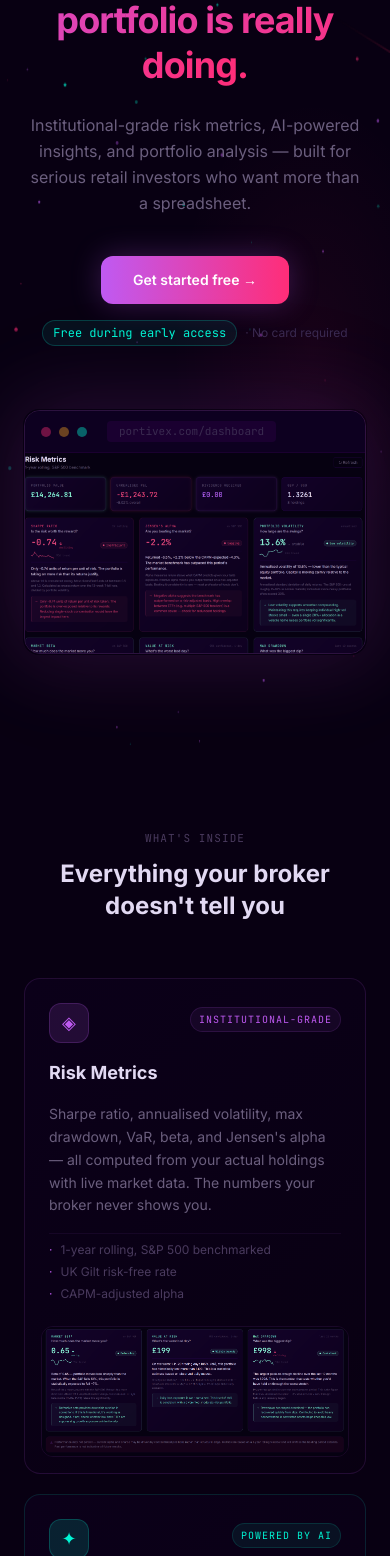
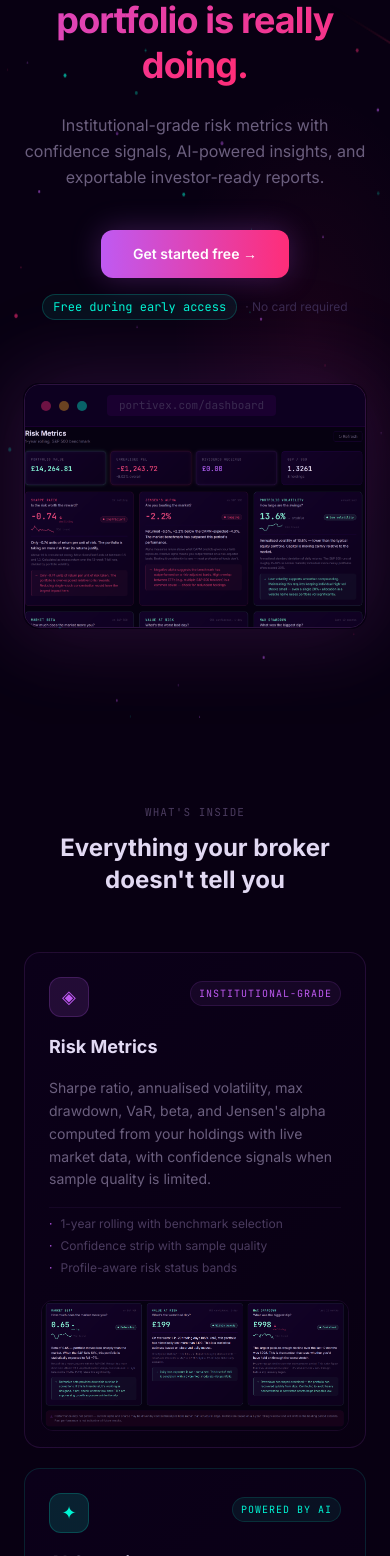
Before and after one commit to henryg1209005-beep/portfolio_tracker, a Next.js app in the folder web/: page / in a window 390 px wide. Shown: the part 392-1948 px from the top of the page. Built offline with nearby package versions, Linux system fonts and the light colour scheme; no server answers.

Commit message:
Refresh landing page USP copy for confidence-aware metrics and exports

```diff
--- a/web/app/page.tsx
+++ b/web/app/page.tsx
@@ -3,9 +3,6 @@ import { useState, useEffect, useRef } from "react";
 import Link from "next/link";
 import Image from "next/image";
 import { useUser, UserButton } from "@clerk/nextjs";
-
-
-// ── Feature data ──────────────────────────────────────────────────────────────
 
 const FEATURES = [
   {
@@ -15,8 +12,8 @@ const FEATURES = [
     title: "Risk Metrics",
     tag: "Institutional-grade",
     description:
-      "Sharpe ratio, annualised volatility, max drawdown, VaR, beta, and Jensen's alpha — all computed from your actual holdings with live market data. The numbers your broker never shows you.",
-    bullets: ["1-year rolling, S&P 500 benchmarked", "UK Gilt risk-free rate", "CAPM-adjusted alpha"],
+      "Sharpe ratio, annualised volatility, max drawdown, VaR, beta, and Jensen's alpha computed from your holdings with live market data, with confidence signals when sample quality is limited.",
+    bullets: ["1-year rolling with benchmark selection", "Confidence strip with sample quality", "Profile-aware risk status bands"],
     screen: "/screen-metrics2.png",
   },
   {
@@ -48,7 +45,7 @@ const FEATURES = [
     title: "Charts & Tracking",
     tag: "Visual analytics",
     description:
-      "Portfolio vs S&P 500 performance indexed to 100. Drawdown from peak. P&L by holding. Allocation breakdown. All charts update in real time when you add or remove positions.",
+      "Portfolio vs benchmark performance indexed to 100. Drawdown from peak. P&L by holding. Allocation breakdown. All charts update in real time when you add or remove positions.",
     bullets: ["1M · 3M · 6M · 1Y · 5Y timeframes", "Correlation heatmap", "Live P&L tracking"],
     screen: "/screen-charts.png",
   },
@@ -68,11 +65,9 @@ const STEPS = [
   {
     n: "03",
     title: "Get professional analysis",
-    body: "Risk metrics, AI report, and portfolio review — all on demand. Designed for retail investors who want more than a number.",
+    body: "Risk metrics, AI report, portfolio review, and exportable CSV/JSON reports all on demand. Built for investors who need numbers they can trust and share.",
   },
 ];
-
-// ── Page ──────────────────────────────────────────────────────────────────────
 
 function Particles() {
   const canvasRef = useRef<HTMLCanvasElement>(null);
@@ -83,7 +78,10 @@ function Particles() {
     if (!ctx) return;
 
     let animId: number;
-    const resize = () => { canvas.width = canvas.offsetWidth; canvas.height = canvas.offsetHeight; };
+    const resize = () => {
+      canvas.width = canvas.offsetWidth;
+      canvas.height = canvas.offsetHeight;
+    };
     resize();
     window.addEventListener("resize", resize);
 
@@ -117,8 +115,13 @@ function Particles() {
       animId = requestAnimationFrame(draw);
     };
     draw();
-    return () => { cancelAnimationFrame(animId); window.removeEventListener("resize", resize); };
+
+    return () => {
+      cancelAnimationFrame(animId);
+      window.removeEventListener("resize", resize);
+    };
   }, []);
+
   return <canvas ref={canvasRef} className="absolute inset-0 w-full h-full pointer-events-none" />;
 }
 
@@ -131,7 +134,10 @@ function Meteors() {
     if (!ctx) return;
 
     let animId: number;
-    const resize = () => { canvas.width = canvas.offsetWidth; canvas.height = canvas.offsetHeight; };
+    const resize = () => {
+      canvas.width = canvas.offsetWidth;
+      canvas.height = canvas.offsetHeight;
+    };
     resize();
     window.addEventListener("resize", resize);
 
@@ -149,7 +155,6 @@ function Meteors() {
       m.active = true;
     };
 
-    // stagger initial spawns
     meteors.forEach((m, i) => setTimeout(() => spawn(m), i * 1800 + Math.random() * 3000));
 
     const draw = () => {
@@ -159,7 +164,11 @@ function Meteors() {
         m.x += m.speed;
         m.y += m.speed * 0.5;
         m.alpha -= 0.012;
-        if (m.alpha <= 0) { m.active = false; setTimeout(() => spawn(m), Math.random() * 4000 + 1500); continue; }
+        if (m.alpha <= 0) {
+          m.active = false;
+          setTimeout(() => spawn(m), Math.random() * 4000 + 1500);
+          continue;
+        }
         const grad = ctx.createLinearGradient(m.x, m.y, m.x - m.len, m.y - m.len * 0.5);
         grad.addColorStop(0, m.color);
         grad.addColorStop(1, "transparent");
@@ -175,8 +184,13 @@ function Meteors() {
       animId = requestAnimationFrame(draw);
     };
     draw();
-    return () => { cancelAnimationFrame(animId); window.removeEventListener("resize", resize); };
+
+    return () => {
+      cancelAnimationFrame(animId);
+      window.removeEventListener("resize", resize);
+    };
   }, []);
+
   return <canvas ref={canvasRef} className="absolute inset-0 w-full h-full pointer-events-none" />;
 }
 
@@ -185,7 +199,12 @@ function useInView(ref: React.RefObject<HTMLElement | null>) {
   useEffect(() => {
     const el = ref.current;
     if (!el) return;
-    const obs = new IntersectionObserver(([e]) => { if (e.isIntersecting) { setVisible(true); obs.disconnect(); } }, { threshold: 0.12 });
+    const obs = new IntersectionObserver(([e]) => {
+      if (e.isIntersecting) {
+        setVisible(true);
+        obs.disconnect();
+      }
+    }, { threshold: 0.12 });
     obs.observe(el);
     return () => obs.disconnect();
   }, [ref]);
@@ -199,20 +218,10 @@ export default function LandingPage() {
   const [mobileMenuOpen, setMobileMenuOpen] = useState(false);
 
   return (
-    <div
-      className="min-h-screen flex flex-col"
-      style={{ background: "#080012", color: "#e2d9f3" }}
-    >
-      {/* ── Nav ── */}
-      <nav
-        className="sticky top-0 z-50 flex flex-col"
-        style={{ background: "#08001299", backdropFilter: "blur(12px)", borderBottom: "1px solid #1a0030" }}
-      >
-        {/* Main row */}
+    <div className="min-h-screen flex flex-col" style={{ background: "#080012", color: "#e2d9f3" }}>
+      <nav className="sticky top-0 z-50 flex flex-col" style={{ background: "#08001299", backdropFilter: "blur(12px)", borderBottom: "1px solid #1a0030" }}>
         <div className="flex items-center justify-between px-6 py-4">
           <Image src="/logo.png" alt="Portivex" width={140} height={46} className="object-contain" />
-
-          {/* Desktop anchor links */}
           <div className="hidden md:flex items-center gap-7">
             {[
               { label: "Features", href: "#features" },
@@ -225,15 +234,14 @@ export default function LandingPage() {
                 {...(external ? { target: "_blank", rel: "noopener noreferrer" } : {})}
                 className="text-sm transition-colors"
                 style={{ color: "#6b5e7e" }}
-                onMouseEnter={e => (e.currentTarget.style.color = label === "Discord" ? "#bf5af2" : "#e2d9f3")}
-                onMouseLeave={e => (e.currentTarget.style.color = "#6b5e7e")}
+                onMouseEnter={(e) => (e.currentTarget.style.color = label === "Discord" ? "#bf5af2" : "#e2d9f3")}
+                onMouseLeave={(e) => (e.currentTarget.style.color = "#6b5e7e")}
               >
                 {label}
               </a>
             ))}
           </div>
 
-          {/* Auth + mobile hamburger */}
           <div className="flex items-center gap-3">
             {isLoaded && isSignedIn ? (
               <>
@@ -253,7 +261,7 @@ export default function LandingPage() {
                 <button
                   className="md:hidden p-2 rounded-lg transition-colors text-base leading-none"
                   style={{ color: "#6b5e7e", border: "1px solid #1a0030" }}
-                  onClick={() => setMobileMenuOpen(m => !m)}
+                  onClick={() => setMobileMenuOpen((m) => !m)}
                   aria-label="Menu"
                 >
                   {mobileMenuOpen ? "✕" : "☰"}
@@ -263,53 +271,29 @@ export default function LandingPage() {
           </div>
         </div>
 
-        {/* Mobile dropdown */}
         {mobileMenuOpen && (
-          <div
-            className="md:hidden flex flex-col px-6 pb-4 gap-1"
-            style={{ borderTop: "1px solid #1a0030" }}
-          >
+          <div className="md:hidden flex flex-col px-6 pb-4 gap-1" style={{ borderTop: "1px solid #1a0030" }}>
             {[
               { label: "Features", href: "#features" },
               { label: "How it works", href: "#how-it-works" },
             ].map(({ label, href }) => (
-              <a
-                key={label}
-                href={href}
-                onClick={() => setMobileMenuOpen(false)}
-                className="py-3 text-sm border-b transition-colors"
-                style={{ color: "#6b5e7e", borderColor: "#1a0030" }}
-              >
+              <a key={label} href={href} onClick={() => setMobileMenuOpen(false)} className="py-3 text-sm border-b transition-colors" style={{ color: "#6b5e7e", borderColor: "#1a0030" }}>
                 {label}
               </a>
             ))}
-            <a
-              href="https://discord.gg/MabTm9Z4zR"
-              target="_blank"
-              rel="noopener noreferrer"
-              onClick={() => setMobileMenuOpen(false)}
-              className="py-3 text-sm border-b transition-colors"
-              style={{ color: "#bf5af2", borderColor: "#1a0030" }}
-            >
+            <a href="https://discord.gg/MabTm9Z4zR" target="_blank" rel="noopener noreferrer" onClick={() => setMobileMenuOpen(false)} className="py-3 text-sm border-b transition-colors" style={{ color: "#bf5af2", borderColor: "#1a0030" }}>
               Discord →
             </a>
-            <Link
-              href="/sign-in"
-              onClick={() => setMobileMenuOpen(false)}
-              className="py-3 text-sm transition-colors"
-              style={{ color: "#6b5e7e" }}
-            >
+            <Link href="/sign-in" onClick={() => setMobileMenuOpen(false)} className="py-3 text-sm transition-colors" style={{ color: "#6b5e7e" }}>
               Sign in
             </Link>
           </div>
         )}
       </nav>
 
-      {/* ── Hero ── */}
       <section className="relative flex flex-col items-center justify-center text-center px-6 pt-28 pb-24 overflow-hidden">
         <Particles />
         <Meteors />
-        {/* Background glow */}
         <div
           className="absolute inset-0 pointer-events-none"
           style={{
@@ -318,105 +302,55 @@ export default function LandingPage() {
           }}
         />
 
-        {/* Badge */}
-        <div
-          className="animate-fade-up inline-flex items-center gap-2 px-3 py-1.5 rounded-full text-xs font-mono mb-8"
-          style={{ background: "#bf5af211", border: "1px solid #bf5af233", color: "#bf5af2", animationDelay: "0ms" }}
-        >
+        <div className="animate-fade-up inline-flex items-center gap-2 px-3 py-1.5 rounded-full text-xs font-mono mb-8" style={{ background: "#bf5af211", border: "1px solid #bf5af233", color: "#bf5af2", animationDelay: "0ms" }}>
           <span className="w-1.5 h-1.5 rounded-full bg-current animate-pulse" />
           Early Access · Retail Investors
         </div>
 
-        {/* Headline */}
-        <h1
-          className="animate-fade-up text-4xl sm:text-5xl lg:text-6xl font-bold tracking-tight leading-tight max-w-3xl mb-6"
-          style={{ color: "#e2d9f3", animationDelay: "120ms" }}
-        >
+        <h1 className="animate-fade-up text-4xl sm:text-5xl lg:text-6xl font-bold tracking-tight leading-tight max-w-3xl mb-6" style={{ color: "#e2d9f3", animationDelay: "120ms" }}>
           Stop guessing.{" "}
-          <span
-            style={{
-              background: "linear-gradient(90deg, #bf5af2, #ff2d78)",
-              WebkitBackgroundClip: "text",
-              WebkitTextFillColor: "transparent",
-            }}
-          >
+          <span style={{ background: "linear-gradient(90deg, #bf5af2, #ff2d78)", WebkitBackgroundClip: "text", WebkitTextFillColor: "transparent" }}>
             See exactly what your portfolio is really doing.
           </span>
         </h1>
 
-        {/* Subheadline */}
-        <p
-          className="animate-fade-up text-base sm:text-lg leading-relaxed max-w-xl mb-10"
-          style={{ color: "#6b5e7e", animationDelay: "240ms" }}
-        >
-          Institutional-grade risk metrics, AI-powered insights, and portfolio analysis —
-          built for serious retail investors who want more than a spreadsheet.
+        <p className="animate-fade-up text-base sm:text-lg leading-relaxed max-w-xl mb-10" style={{ color: "#6b5e7e", animationDelay: "240ms" }}>
+          Institutional-grade risk metrics with confidence signals, AI-powered insights,
+          and exportable investor-ready reports.
         </p>
 
-        {/* CTA */}
         <div className="animate-fade-up flex flex-col items-center gap-4" style={{ animationDelay: "360ms" }}>
-          <Link
-            href="/sign-up"
-            className="px-8 py-3.5 rounded-xl text-sm font-semibold transition-all"
-            style={{ background: "linear-gradient(90deg, #bf5af2, #ff2d78)", color: "#fff", boxShadow: "0 0 30px #bf5af244" }}
-          >
+          <Link href="/sign-up" className="px-8 py-3.5 rounded-xl text-sm font-semibold transition-all" style={{ background: "linear-gradient(90deg, #bf5af2, #ff2d78)", color: "#fff", boxShadow: "0 0 30px #bf5af244" }}>
             Get started free →
           </Link>
           <div className="flex items-center gap-2">
-            <span
-              className="text-xs font-mono px-2.5 py-1 rounded-full"
-              style={{ background: "#00f5d411", border: "1px solid #00f5d433", color: "#00f5d4" }}
-            >
+            <span className="text-xs font-mono px-2.5 py-1 rounded-full" style={{ background: "#00f5d411", border: "1px solid #00f5d433", color: "#00f5d4" }}>
               Free during early access
             </span>
             <span className="text-xs" style={{ color: "#3a2a50" }}>· No card required</span>
           </div>
         </div>
 
-        {/* Hero screenshot */}
         <div className="animate-fade-up relative mt-16 w-full max-w-5xl mx-auto" style={{ animationDelay: "480ms" }}>
-          {/* Glow underneath */}
-          <div
-            className="absolute -inset-px rounded-2xl pointer-events-none"
-            style={{ boxShadow: "0 0 80px 10px #bf5af222, 0 0 140px 30px #ff2d7808" }}
-          />
-          {/* Frame */}
-          <div
-            className="rounded-2xl overflow-hidden"
-            style={{ border: "1px solid #bf5af233" }}
-          >
-            {/* Fake browser bar */}
-            <div
-              className="flex items-center gap-2 px-4 py-2.5"
-              style={{ background: "#0d0020", borderBottom: "1px solid #1a0030" }}
-            >
+          <div className="absolute -inset-px rounded-2xl pointer-events-none" style={{ boxShadow: "0 0 80px 10px #bf5af222, 0 0 140px 30px #ff2d7808" }} />
+          <div className="rounded-2xl overflow-hidden" style={{ border: "1px solid #bf5af233" }}>
+            <div className="flex items-center gap-2 px-4 py-2.5" style={{ background: "#0d0020", borderBottom: "1px solid #1a0030" }}>
               <span className="w-2.5 h-2.5 rounded-full" style={{ background: "#ff2d7866" }} />
               <span className="w-2.5 h-2.5 rounded-full" style={{ background: "#f5a62366" }} />
               <span className="w-2.5 h-2.5 rounded-full" style={{ background: "#00f5d466" }} />
-              <span
-                className="ml-3 text-[11px] font-mono px-3 py-0.5 rounded"
-                style={{ background: "#1a0030", color: "#3a2a50" }}
-              >
+              <span className="ml-3 text-[11px] font-mono px-3 py-0.5 rounded" style={{ background: "#1a0030", color: "#3a2a50" }}>
                 portivex.com/dashboard
               </span>
             </div>
             {/* eslint-disable-next-line @next/next/no-img-element */}
-            <img
-              src="/screen-metrics.png"
-              alt="Portivex Risk Metrics dashboard"
-              className="w-full object-cover object-top"
-            />
+            <img src="/screen-metrics.png" alt="Portivex Risk Metrics dashboard" className="w-full object-cover object-top" />
           </div>
         </div>
       </section>
 
-      {/* ── Features ── */}
       <section id="features" className="px-6 py-20 max-w-6xl mx-auto w-full">
         <div className="text-center mb-14">
-          <div
-            className="text-[11px] font-mono uppercase tracking-widest mb-3"
-            style={{ color: "#4a3a5e" }}
-          >
+          <div className="text-[11px] font-mono uppercase tracking-widest mb-3" style={{ color: "#4a3a5e" }}>
             What&apos;s inside
           </div>
           <h2 className="text-2xl sm:text-3xl font-bold" style={{ color: "#e2d9f3" }}>
@@ -435,19 +369,12 @@ export default function LandingPage() {
                 transitionDelay: featuresVisible ? `${i * 120}ms` : "0ms",
               }}
             >
-              {/* Text section */}
               <div className="p-6 flex flex-col gap-4">
                 <div className="flex items-start justify-between gap-3">
-                  <div
-                    className="w-10 h-10 rounded-xl flex items-center justify-center text-lg shrink-0"
-                    style={{ background: f.glow, border: `1px solid ${f.accent}33` }}
-                  >
+                  <div className="w-10 h-10 rounded-xl flex items-center justify-center text-lg shrink-0" style={{ background: f.glow, border: `1px solid ${f.accent}33` }}>
                     <span style={{ color: f.accent }}>{f.icon}</span>
                   </div>
-                  <span
-                    className="text-[10px] font-mono uppercase tracking-widest px-2 py-1 rounded-full mt-1"
-                    style={{ background: `${f.accent}11`, color: f.accent, border: `1px solid ${f.accent}22` }}
-                  >
+                  <span className="text-[10px] font-mono uppercase tracking-widest px-2 py-1 rounded-full mt-1" style={{ background: `${f.accent}11`, color: f.accent, border: `1px solid ${f.accent}22` }}>
                     {f.tag}
                   </span>
                 </div>
@@ -465,24 +392,14 @@ export default function LandingPage() {
                 </ul>
               </div>
 
-              {/* Screenshot */}
-              <div
-                className="mx-4 mb-4 rounded-xl overflow-hidden"
-                style={{ border: `1px solid ${f.accent}18` }}
-              >
+              <div className="mx-4 mb-4 rounded-xl overflow-hidden" style={{ border: `1px solid ${f.accent}18` }}>
                 {/* eslint-disable-next-line @next/next/no-img-element */}
-                <img
-                  src={f.screen}
-                  alt={`${f.title} screenshot`}
-                  className="w-full object-cover object-top"
-                  style={{ maxHeight: "220px" }}
-                />
+                <img src={f.screen} alt={`${f.title} screenshot`} className="w-full object-cover object-top" style={{ maxHeight: "220px" }} />
               </div>
             </div>
           ))}
         </div>
 
-        {/* Also includes strip */}
         <div className="mt-8 flex flex-wrap items-center justify-center gap-3">
           {[
             { icon: "⬡", label: "Correlation Matrix" },
@@ -490,12 +407,10 @@ export default function LandingPage() {
             { icon: "◉", label: "Multi-currency (GBP / USD / EUR)" },
             { icon: "▦", label: "Live P&L per holding" },
             { icon: "◈", label: "CSV broker import" },
+            { icon: "✦", label: "Exportable CSV/JSON reports" },
+            { icon: "◎", label: "Confidence-scored metrics" },
           ].map(({ icon, label }) => (
-            <div
-              key={label}
-              className="flex items-center gap-2 px-3 py-1.5 rounded-full text-xs font-mono"
-              style={{ background: "#0d0020", border: "1px solid #2a0050", color: "#8a7a9e" }}
-            >
+            <div key={label} className="flex items-center gap-2 px-3 py-1.5 rounded-full text-xs font-mono" style={{ background: "#0d0020", border: "1px solid #2a0050", color: "#8a7a9e" }}>
               <span style={{ color: "#6b5e7e" }}>{icon}</span>
               {label}
             </div>
@@ -503,18 +418,10 @@ export default function LandingPage() {
         </div>
       </section>
 
-      {/* ── How it works ── */}
-      <section
-        id="how-it-works"
-        className="px-6 py-20"
-        style={{ background: "linear-gradient(180deg, transparent, #0d001888, transparent)" }}
-      >
+      <section id="how-it-works" className="px-6 py-20" style={{ background: "linear-gradient(180deg, transparent, #0d001888, transparent)" }}>
         <div className="max-w-3xl mx-auto">
           <div className="text-center mb-14">
-            <div
-              className="text-[11px] font-mono uppercase tracking-widest mb-3"
-              style={{ color: "#4a3a5e" }}
-            >
+            <div className="text-[11px] font-mono uppercase tracking-widest mb-3" style={{ color: "#4a3a5e" }}>
               How it works
             </div>
             <h2 className="text-2xl sm:text-3xl font-bold" style={{ color: "#e2d9f3" }}>
@@ -525,37 +432,22 @@ export default function LandingPage() {
           <div className="flex flex-col gap-6">
             {STEPS.map((s, i) => (
               <div key={s.n} className="flex gap-5 items-start">
-                <div
-                  className="w-10 h-10 rounded-xl flex items-center justify-center text-xs font-bold font-mono shrink-0 mt-0.5"
-                  style={{ background: "#bf5af211", border: "1px solid #bf5af233", color: "#bf5af2" }}
-                >
+                <div className="w-10 h-10 rounded-xl flex items-center justify-center text-xs font-bold font-mono shrink-0 mt-0.5" style={{ background: "#bf5af211", border: "1px solid #bf5af233", color: "#bf5af2" }}>
                   {s.n}
                 </div>
                 <div className="flex-1">
                   <h3 className="font-semibold mb-1.5" style={{ color: "#e2d9f3" }}>{s.title}</h3>
                   <p className="text-sm leading-relaxed" style={{ color: "#6b5e7e" }}>{s.body}</p>
                 </div>
-                {i < STEPS.length - 1 && (
-                  <div
-                    className="absolute ml-5 mt-12 w-px h-6"
-                    style={{ background: "#1a0030" }}
-                  />
-                )}
+                {i < STEPS.length - 1 && <div className="absolute ml-5 mt-12 w-px h-6" style={{ background: "#1a0030" }} />}
               </div>
             ))}
           </div>
         </div>
       </section>
 
-      {/* ── Bottom CTA ── */}
       <section className="px-6 py-24 flex flex-col items-center text-center">
-        <div
-          className="w-14 h-14 rounded-2xl flex items-center justify-center text-2xl mb-8"
-          style={{
-            background: "linear-gradient(135deg, #bf5af222, #ff2d7811)",
-            border: "1px solid #bf5af233",
-          }}
-        >
+        <div className="w-14 h-14 rounded-2xl flex items-center justify-center text-2xl mb-8" style={{ background: "linear-gradient(135deg, #bf5af222, #ff2d7811)", border: "1px solid #bf5af233" }}>
           ✦
         </div>
         <h2 className="text-2xl sm:text-3xl font-bold mb-4" style={{ color: "#e2d9f3" }}>
@@ -564,20 +456,12 @@ export default function LandingPage() {
         <p className="text-sm mb-8 max-w-sm" style={{ color: "#6b5e7e" }}>
           Free during early access. No card required.
         </p>
-        <Link
-          href="/sign-up"
-          className="px-8 py-3.5 rounded-xl text-sm font-semibold transition-all"
-          style={{ background: "linear-gradient(90deg, #bf5af2, #ff2d78)", color: "#fff", boxShadow: "0 0 30px #bf5af244" }}
-        >
+        <Link href="/sign-up" className="px-8 py-3.5 rounded-xl text-sm font-semibold transition-all" style={{ background: "linear-gradient(90deg, #bf5af2, #ff2d78)", color: "#fff", boxShadow: "0 0 30px #bf5af244" }}>
           Get started free →
         </Link>
       </section>
 
-      {/* ── Footer ── */}
-      <footer
-        className="px-6 py-8 flex flex-col items-center gap-4"
-        style={{ borderTop: "1px solid #1a0030" }}
-      >
+      <footer className="px-6 py-8 flex flex-col items-center gap-4" style={{ borderTop: "1px solid #1a0030" }}>
         <div className="flex flex-col sm:flex-row items-center justify-between gap-3 w-full max-w-5xl">
           <div className="text-sm font-bold">
             <span style={{ color: "#ff2d78" }}>Porti</span>
@@ -586,13 +470,7 @@ export default function LandingPage() {
           <p className="text-xs text-center" style={{ color: "#3a2a50" }}>
             Built by a UK investor who got frustrated with spreadsheets.
           </p>
-          <Link
-            href="/dashboard"
-            className="text-xs transition-colors"
-            style={{ color: "#3a2a50" }}
-            onMouseEnter={e => (e.currentTarget.style.color = "#bf5af2")}
-            onMouseLeave={e => (e.currentTarget.style.color = "#3a2a50")}
-          >
+          <Link href="/dashboard" className="text-xs transition-colors" style={{ color: "#3a2a50" }} onMouseEnter={(e) => (e.currentTarget.style.color = "#bf5af2")} onMouseLeave={(e) => (e.currentTarget.style.color = "#3a2a50")}>
             Launch App →
           </Link>
         </div>
```
